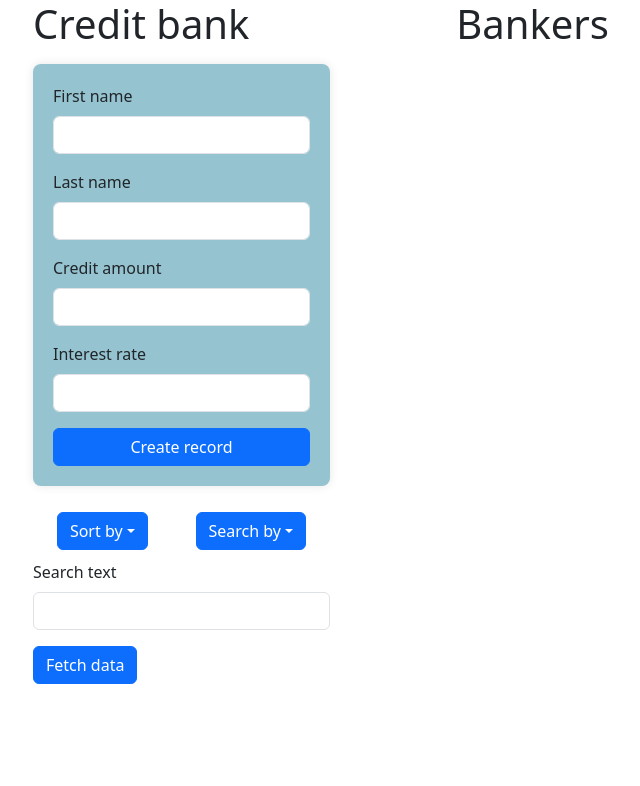
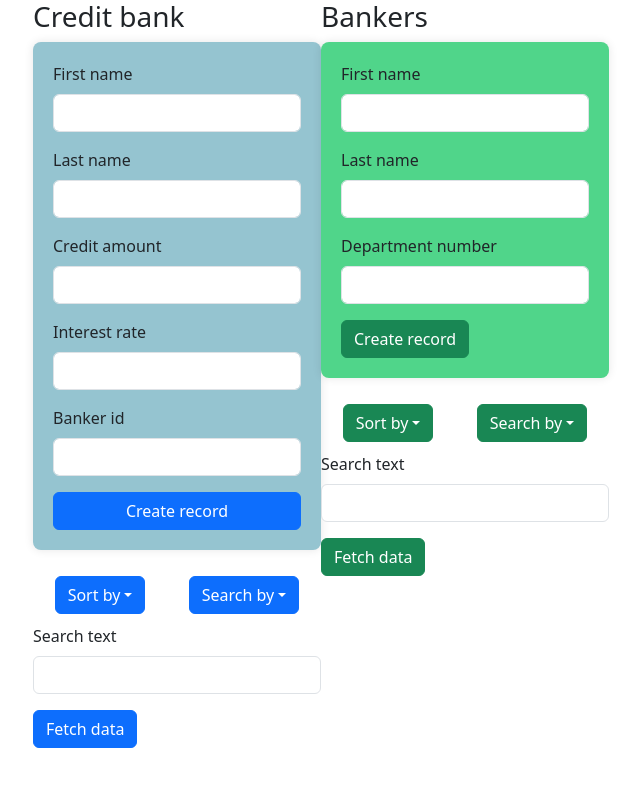
Before and after one commit to Evhesha/Credit-bank-CRUD-, a React (Create React App) app in the folder Client/: page / in a window 1280 px wide. Shown: the top 786 px of the page, without its empty margins (319-959 px from the left). Built offline with nearby package versions, Linux system fonts and the light colour scheme.

Commit message:
New banker fill form changes. Changes in Bankers block.

```diff
--- a/Client/src/Blocks/bankers/Bankers.jsx
+++ b/Client/src/Blocks/bankers/Bankers.jsx
@@ -6,15 +6,147 @@ import ListGroup from "react-bootstrap/ListGroup";
 
 import { fetchBankerData } from "../../queries/bankers/fetchBankerData";
 import { deleteBankerData } from "../../queries/bankers/deleteBankerData";
+import { useState, useEffect } from "react";
 
 import UpdateBankerPopUp from "../../PopUps/UpdateBankerPopUp";
+import BankerFillForm from "../../FillForms/bankerFillForm/bankerFillForm";
 
-function Bankers(){
+function Bankers() {
+const [data, setData] = useState([]);
+  const [filteredData, setFilteredData] = useState([]);
+  const [sortType, setSortType] = useState("");
+  const [searchType, setSearchType] = useState("");
+  const [searchText, setSearchText] = useState("");
 
-    return<>
-        <h1>Bankers</h1>
+  const handleFetch = () => {
+    fetchBankerData()
+      .then((data) => {
+        setData(data);
+        setFilteredData(data);
+        console.log(data);
+      })
+      .catch((error) => console.error("Error:", error));
+  };
 
+  const handleDelete = (id) => {
+    // eslint-disable-next-line no-restricted-globals
+    if (confirm("Are you sure, that you want to delete the record?") === true) {
+        deleteBankerData(id)
+        .then((result) => {
+          console.log(result);
+          const newData = data.filter((item) => item.creditRecordId !== id);
+          setData(newData);
+          setFilteredData(newData);
+        })
+        .catch((error) => console.error("Error:", error));
+    }
+  };
+
+  const handleSort = (sortKey) => {
+    setSortType(sortKey);
+    const sortedData = [...filteredData].sort((a, b) => {
+      if (sortKey === "firstName" || sortKey === "lastName") {
+        return a[sortKey].localeCompare(b[sortKey]);
+      } else {
+        return a[sortKey] - b[sortKey];
+      }
+    });
+    setFilteredData(sortedData);
+  };
+
+  const handleSearch = (sortKey) => {
+    setSearchType(sortKey);
+  };
+
+  const handleSearchTextChange = (text) => {
+    setSearchText(text);
+  };
+
+  useEffect(() => {
+    if (searchText && searchType) {
+      const searchedData = data.filter((item) =>
+        item[searchType]
+          .toString()
+          .toLowerCase()
+          .includes(searchText.toLowerCase())
+      );
+      setFilteredData(searchedData);
+    } else {
+      setFilteredData(data);
+    }
+  }, [searchText, searchType, data]);
+
+  return (
+    <>
+      <header className="App-header">
+        <h3>Bankers</h3>
+        <BankerFillForm></BankerFillForm>
+
+        <p></p>
+        <div className="button-row">
+          <DropdownButton
+          variant="success"
+            title="Sort by"
+            id="bg-nested-dropdown"
+            onSelect={handleSort}
+          >
+            <Dropdown.Item eventKey="firstName">first name</Dropdown.Item>
+            <Dropdown.Item eventKey="lastName">last name</Dropdown.Item>
+            <Dropdown.Item eventKey="creditAmount">credit amount</Dropdown.Item>
+            <Dropdown.Item eventKey="interestRate">interest rate</Dropdown.Item>
+          </DropdownButton>
+          <DropdownButton
+          variant="success"
+            title="Search by"
+            id="bg-nested-dropdown"
+            onSelect={handleSearch}
+          >
+            <Dropdown.Item eventKey="firstName">first name</Dropdown.Item>
+            <Dropdown.Item eventKey="lastName">last name</Dropdown.Item>
+            <Dropdown.Item eventKey="creditAmount">credit amount</Dropdown.Item>
+            <Dropdown.Item eventKey="interestRate">interest rate</Dropdown.Item>
+          </DropdownButton>
+        </div>
+        {sortType}
+        {searchType}
+        <Form.Group className="mb-3" controlId="formFirstName">
+          <Form.Label>Search text</Form.Label>
+          <Form.Control
+            type="text"
+            value={searchText}
+            onChange={(e) => handleSearchTextChange(e.target.value)}
+          />
+        </Form.Group>
+        <p></p>
+        <Button variant="success" onClick={handleFetch}>
+          Fetch data
+        </Button>
+        <p></p>
+        <ListGroup>
+          {filteredData.map((el) => (
+            <ListGroup.Item key={el.creditRecordId}>
+              {el.firstName} {el.lastName} {el.creditAmount} {el.interestRate}
+              <div className="button-container">
+                <Button
+                  variant="danger"
+                  onClick={() => handleDelete(el.creditRecordId)}
+                >
+                  Delete
+                </Button>
+                <UpdateBankerPopUp
+                  id={el.creditRecordId}
+                  fn={el.firstName}
+                  ln={el.lastName}
+                  ca={el.creditAmount}
+                  ir={el.interestRate}
+                ></UpdateBankerPopUp>
+              </div>
+            </ListGroup.Item>
+          ))}
+        </ListGroup>
+      </header>
     </>
+  );
 }
 
-export default Bankers
+export default Bankers;
--- a/Client/src/Blocks/records/Records.jsx
+++ b/Client/src/Blocks/records/Records.jsx
@@ -82,8 +82,7 @@ function Records(){
   return (
     <>
       <header className="App-header">
-        <h1>Credit bank</h1>
-        <p></p>
+        <h3>Credit bank</h3>
         <RecordFillForm></RecordFillForm>
         <p></p>
         <div className="button-row">
--- a/Client/src/FillForms/bankerFillForm/bankerFillForm.jsx
+++ b/Client/src/FillForms/bankerFillForm/bankerFillForm.jsx
@@ -1,10 +1,71 @@
-
+import Button from "react-bootstrap/Button";
+import Form from "react-bootstrap/Form";
+import "../fillForm.css";
+import { useState } from "react";
+import { postBankerData } from "../../queries/bankers/postBankerData";
 
 function BankerFillForm(){
+    const [firstName, setFirstName] = useState("");
+    const [lastName, setLastName] = useState("");
+    const [creditAmount, setCreditAmount] = useState("");
+    const [interestRate, setInterestRate] = useState("");
 
-    return<>
+    const handleSubmit = (e) => {
+      e.preventDefault();
+      if (!isValidNumber(creditAmount) || !isValidNumber(interestRate)) {
+        alert('Please enter valid numbers for Credit Amount and Interest Rate');
+        return;
+      }
+      if (firstName === "" || lastName === ""){
+        alert('First name and Last name can not be empty');
+        return;
+      }
 
-    </>
+      const data = {
+        firstName,
+        lastName,
+        creditAmount,
+        interestRate,
+      };
+      postBankerData(data)
+        .then(result => console.log('Success:', result))
+        .catch(error => console.error('Error:', error));
+    };
+
+    const isValidNumber = (value) => {
+      return !isNaN(value) && value > 0;
+    };
+
+    return (
+      <div className="Form-container2">
+        <Form onSubmit={handleSubmit}>
+          <Form.Group className="mb-3" controlId="formBasicPassword">
+            <Form.Label>First name</Form.Label>
+            <Form.Control
+              value={firstName}
+              onChange={(e) => setFirstName(e.target.value)}
+            />
+          </Form.Group>
+          <Form.Group className="mb-3" controlId="formBasicPassword">
+            <Form.Label>Last name</Form.Label>
+            <Form.Control
+              value={lastName}
+              onChange={(e) => setLastName(e.target.value)}
+            />
+          </Form.Group>
+          <Form.Group className="mb-3" controlId="formBasicPassword">
+            <Form.Label>Department number</Form.Label>
+            <Form.Control
+              value={creditAmount}
+              onChange={(e) => setCreditAmount(e.target.value)}
+            />
+          </Form.Group>
+          <Button variant="success" type="submit">
+            Create record
+          </Button>
+        </Form>
+      </div>
+    )
 }
 
 export default BankerFillForm
--- a/Client/src/FillForms/fillForm.css
+++ b/Client/src/FillForms/fillForm.css
@@ -1,6 +1,14 @@
 .Form-container {
     max-width: 600px;
     background-color: #95c4d0;
+    padding: 20px;
+    border-radius: 8px;
+    box-shadow: 0 0 10px rgba(0, 0, 0, 0.1);
+  }
+
+  .Form-container2 {
+    max-width: 600px;
+    background-color: #50d58a;
     padding: 20px;
     border-radius: 8px;
     box-shadow: 0 0 10px rgba(0, 0, 0, 0.1);
--- a/Client/src/FillForms/recordFillForm/recordFillForm.jsx
+++ b/Client/src/FillForms/recordFillForm/recordFillForm.jsx
@@ -68,6 +68,13 @@ function RecordFillForm() {
             onChange={(e) => setInterestRate(e.target.value)}
           />
         </Form.Group>
+        <Form.Group className="mb-3" controlId="formBasicPassword">
+          <Form.Label>Banker id</Form.Label>
+          <Form.Control
+            value={interestRate}
+            onChange={(e) => setInterestRate(e.target.value)}
+          />
+        </Form.Group>
         <Button variant="primary" type="submit">
           Create record
         </Button>
```
Also changed, not shown: 2 other files (tests, documents, lock files or other folders).
